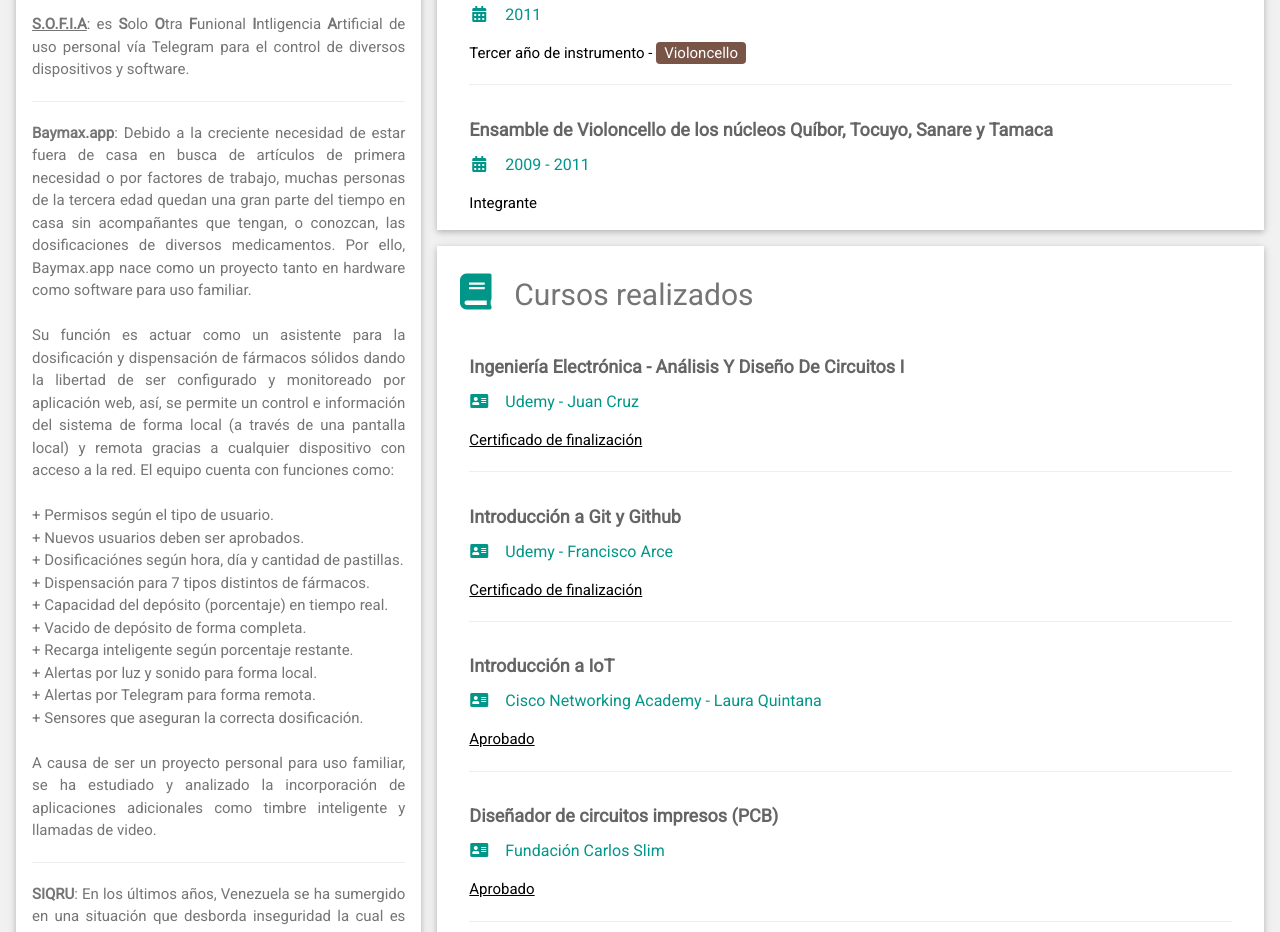
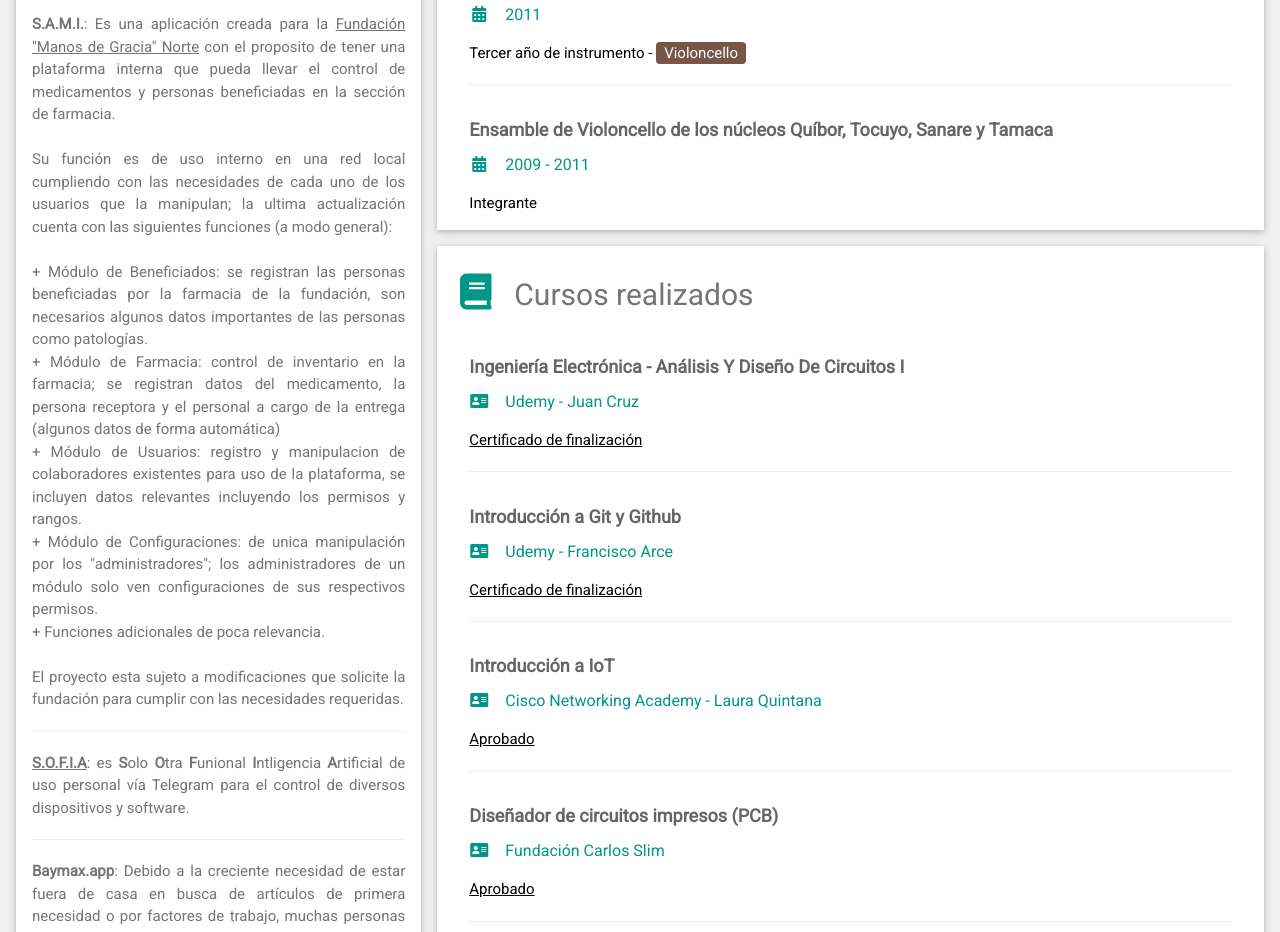
Before and after one commit to JLykos/prueba, a plain HTML site: page docs/index.html in a window 1280 px wide. Shown: the part 1937-2869 px from the top of the page. Drawn offline with nearby package versions, Linux system fonts and the light colour scheme.

Commit message:
inclusion de S.A.M.I.

```diff
--- a/docs/index.html
+++ b/docs/index.html
@@ -107,6 +107,15 @@ html,body,h1,h2,h3,h4,h5,h6 {font-family: "Roboto", sans-serif}
 
         <div class="w3-text-grey w3-container w3-card w3-white w3-margin-bottom">
           <p class="w3-large"><b><i class="fa fa-microchip fa-fw w3-margin-right w3-text-teal"></i>Algunos proyetos realizados</b></p>
+          <p class="w3-justify"><b>S.A.M.I.</b>: Es una aplicación creada para la <a href="https://www.instagram.com/manosdegracianorte/" target="_blank">Fundación "Manos de Gracia" Norte</a> con el proposito de tener una plataforma interna que pueda llevar el control de medicamentos y personas beneficiadas en la sección de farmacia.<br><br>
+            Su función es de uso interno en una red local cumpliendo con las necesidades de cada uno de los usuarios que la manipulan; la ultima actualización cuenta con las siguientes funciones (a modo general):<br><br>
+            + Módulo de Beneficiados: se registran las personas beneficiadas por la farmacia de la fundación, son necesarios algunos datos importantes de las personas como patologías.<br>
+            + Módulo de Farmacia: control de inventario en la farmacia; se registran datos del medicamento, la persona receptora y el personal a cargo de la entrega (algunos datos de forma automática)<br>
+            + Módulo de Usuarios: registro y manipulacion de colaboradores existentes para uso de la plataforma, se incluyen datos relevantes incluyendo los permisos y rangos.<br>
+            + Módulo de Configuraciones: de unica manipulación por los "administradores"; los administradores de un módulo solo ven configuraciones de sus respectivos permisos.<br>
+            + Funciones adicionales de poca relevancia.<br><br>
+          El proyecto esta sujeto a modificaciones que solicite la fundación para cumplir con las necesidades requeridas.</p>
+          <hr>
           <p class="w3-justify"><b><a href="https://t.me/SOFIA_JustMyBot" target="_blank">S.O.F.I.A</a></b>: es <b>S</b>olo <b>O</b>tra <b>F</b>unional <b>I</b>ntligencia <b>A</b>rtificial de uso personal vía Telegram para el control de diversos dispositivos y software.</p>
           <hr>
           <p class="w3-justify"><b>Baymax.app</b>: Debido a la creciente necesidad de estar fuera de casa en busca de artículos de primera necesidad o por factores de trabajo, muchas personas de la tercera edad quedan una gran parte del tiempo en casa sin acompañantes que tengan, o conozcan, las dosificaciones de diversos medicamentos. Por ello, Baymax.app nace como un proyecto tanto en hardware como software para uso familiar. <br><br>
```
